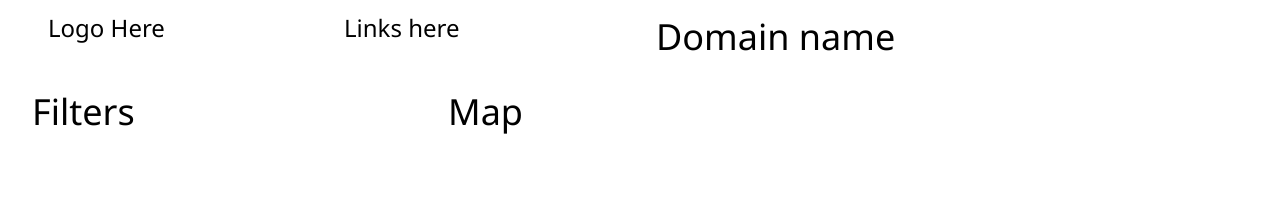
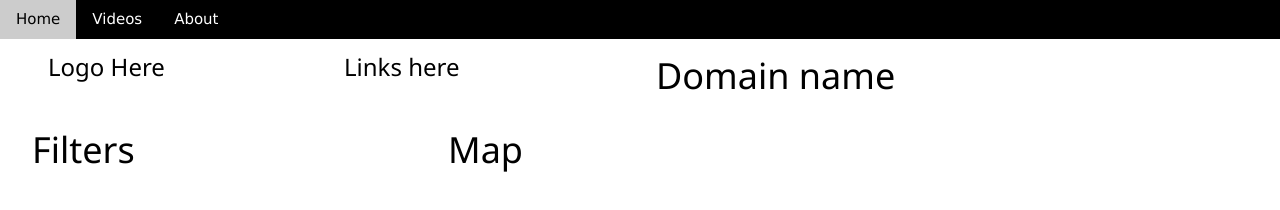
Before and after one commit to cgorton1313/ocean-alliance, a website: page index.html in a window 1280 px wide. Drawn offline with nearby package versions, Linux system fonts and the light colour scheme.

Commit message:
new stuff yeehaw

```diff
--- a/index.html
+++ b/index.html
@@ -5,6 +5,11 @@
 <meta charset="UTF-8">
 
 <body>
+  <div class="w3-bar w3-black">
+    <a href="#" class="w3-bar-item w3-button">Home</a>
+    <a href="videos.html" class="w3-bar-item w3-button">Videos</a>
+    <a href="about.html" class="w3-bar-item w3-button">About</a>
+  </div>
   <div class="w3-container">
     <div class="w3-half w3-container">
       <div class="w3-half w3-container">
```
Also changed, not shown: about.html (added, +5 -0 lines), js/videos.html (added, +5 -0 lines).
